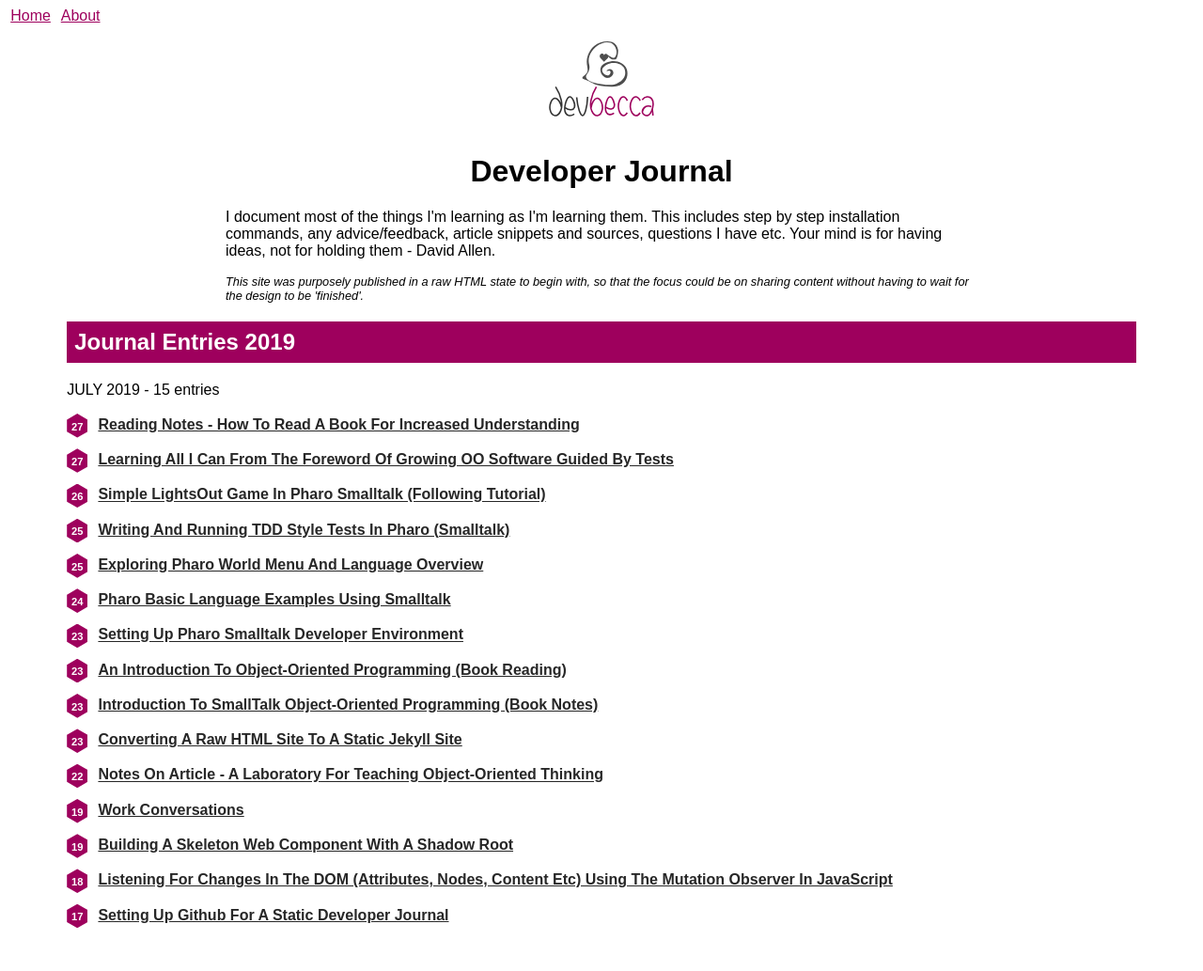
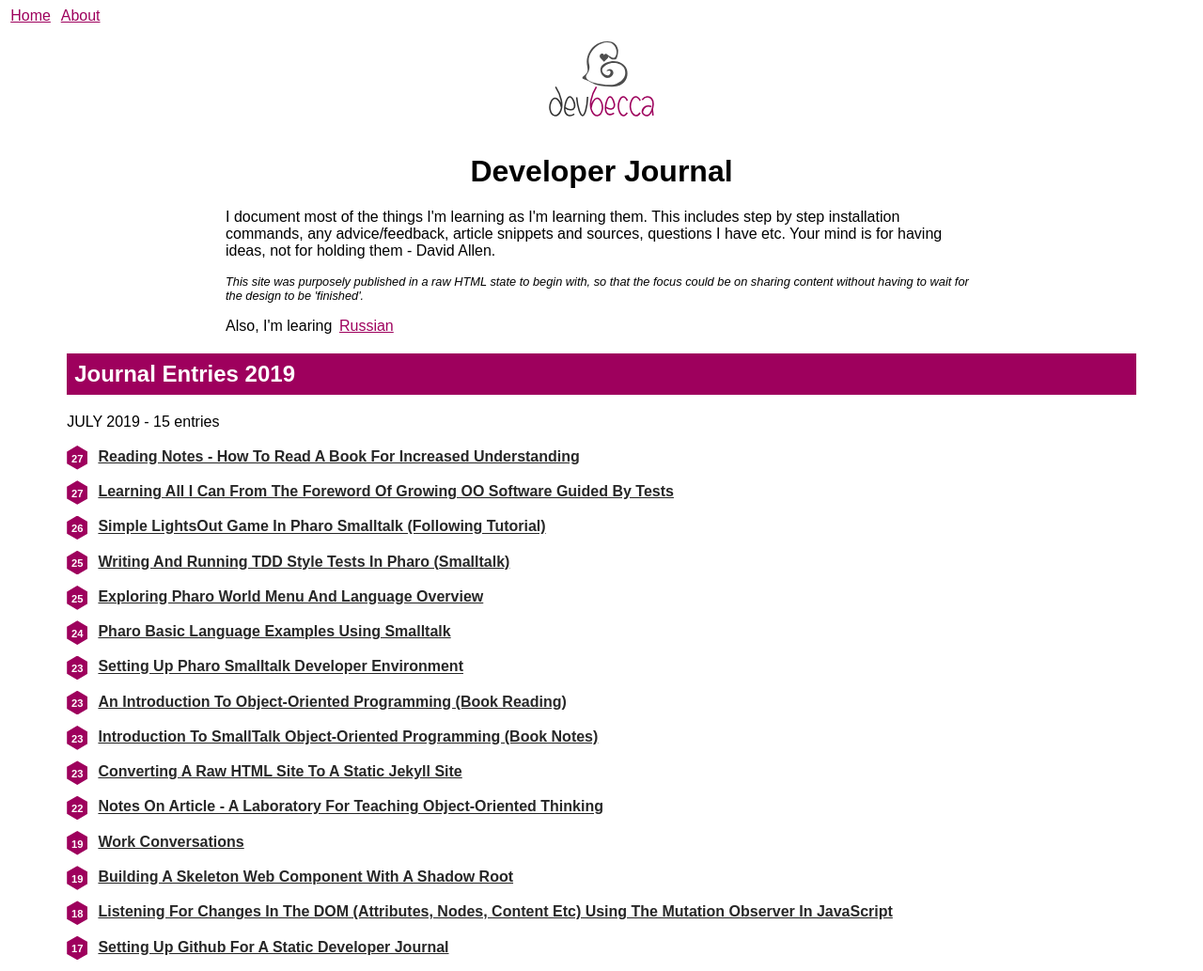
Before and after one commit to Becca9941/Becca9941.github.io, a Jekyll site: the page built from index.html, in a window 1280 px wide. Shown: the whole page at 94% size. Built offline with Jekyll 4.4.1, drawn with Linux system fonts in a browser that asks for light colours; before the commit the page ends 999 px from its top, so only the background shows below that.

Commit message:
added link to russian learning journey

```diff
--- a/index.html
+++ b/index.html
@@ -20,6 +20,8 @@ not for holding them - David Allen.</p>
   with, so that the focus could be on sharing content without having to wait for
   the design to be 'finished'.</p>
 
+  <p>Also, I'm learing <a href="learning-russian.html">Russian</a></p>
+
 </section>
 
 <h2 class="title">Journal Entries 2019</h2>
```
